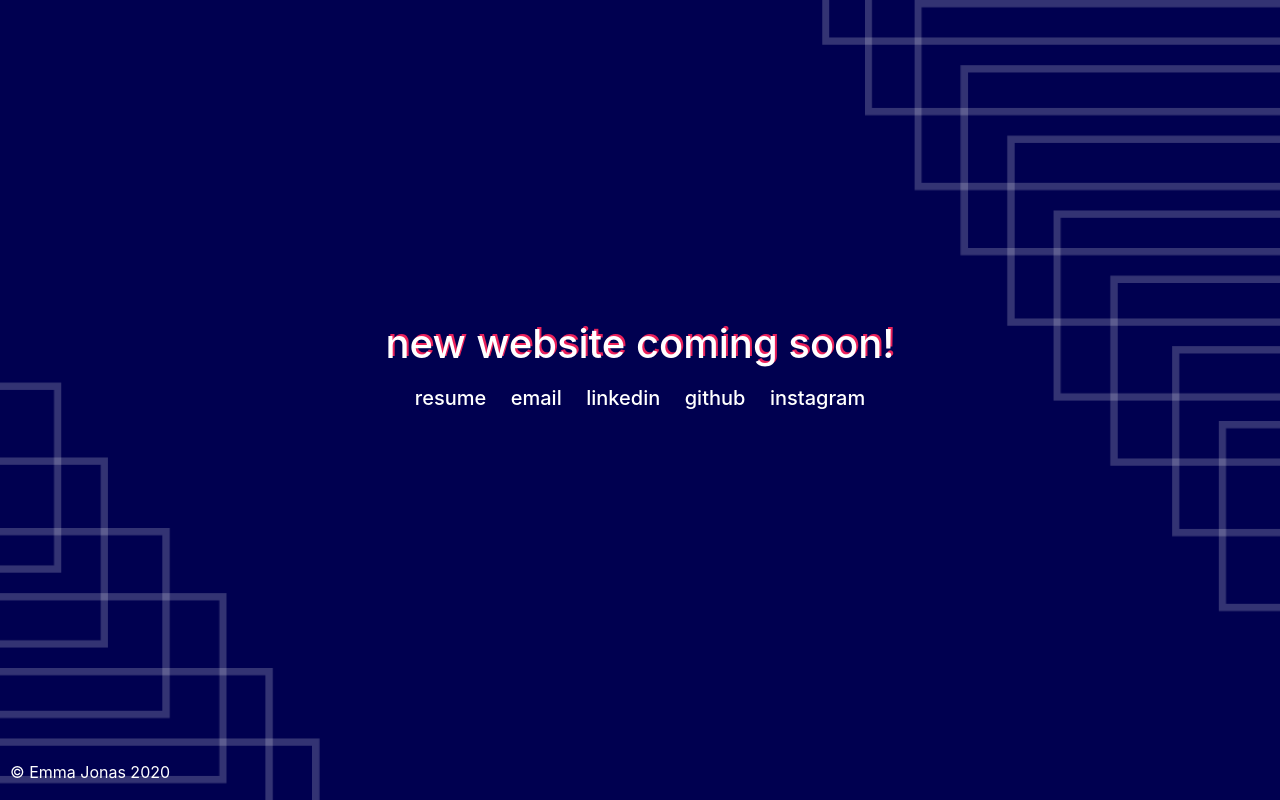
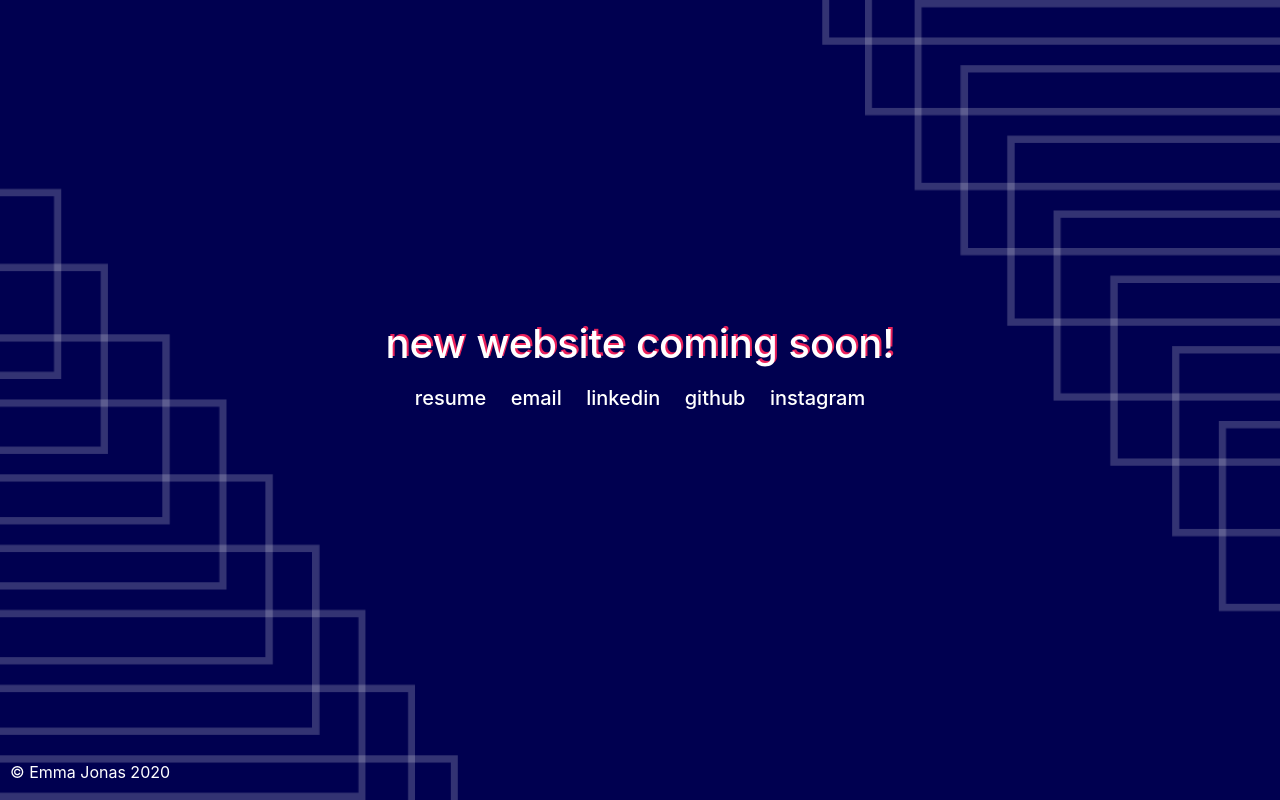
Before and after one commit to emmajonas/emmajonas.github.io, a plain HTML site: page index.html in a window 1280 px wide. Drawn offline with nearby package versions, Linux system fonts and the light colour scheme.

Commit message:
fixed background positioning

```diff
--- a/style.css
+++ b/style.css
@@ -6,6 +6,7 @@
     background-image: url(background/transparent.png), url(background/transparent_rotate.png);
     background-size: 100%;
     background-repeat: no-repeat;
+    background-position: right top, left bottom;
 }
 
 #contact {
```
